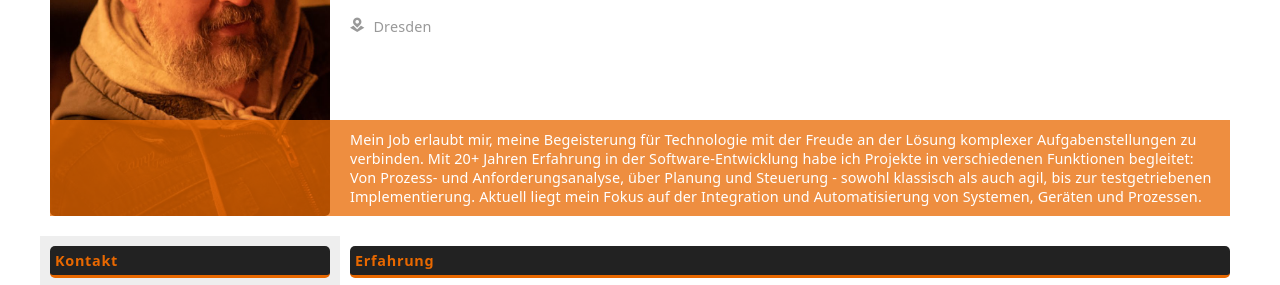
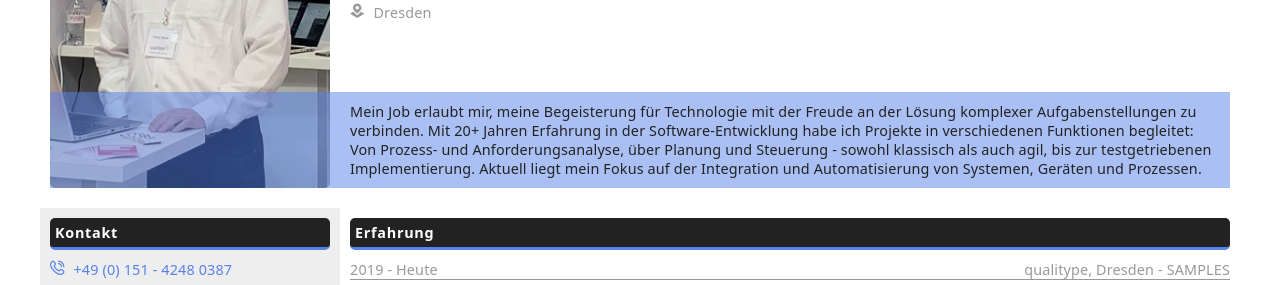
Before and after one commit to RonnyDeuse/ronnydeuse.github.io, a website built with Vite: page index.html in a window 1280 px wide. Shown: the part 195-480 px from the top of the page. Built offline with nearby package versions, Linux system fonts and the light colour scheme.

Commit message:
changed photo and color scheme

```diff
--- a/src/main.css
+++ b/src/main.css
@@ -5,7 +5,7 @@
 :root {
     --color-1: #222;
     --color-2: #fff;
-    --color-3: #e86800;
+    --color-3: rgb(87, 129, 235);
     --color-4: #999;
     --color-5: #eee;
     --spacing-lg: 10px;
@@ -57,7 +57,7 @@ h2 {
     margin: 0 0 var(--spacing-lg);
     background: var(--color-1);
     padding: var(--spacing-sm);
-    color: var(--color-3);
+    color: var(--color-2);
     font-size: 1.0rem;
     font-weight: normal;
     border-radius: 5px;
@@ -71,7 +71,7 @@ h3 {
     letter-spacing: 0.05rem;
     padding: var(--spacing-sm);
     background: var(--color-1);
-    color: var(--color-3);
+    color: var(--color-2);
     border-bottom: 3px solid var(--color-3);
     border-radius: 5px;
 }
@@ -271,9 +271,9 @@ ul.jobs {
 
         p {
             /*background: var(--color-3);*/
-            background: rgba(232, 104, 0, 0.75);
+            background: rgba(87, 129, 235, 0.5);
             padding: var(--spacing-lg) var(--spacing-lg) var(--spacing-lg) 300px;
-            color: var(--color-2);
+            color: var(--color-1);
             /*border-radius: 5px;*/
             margin-bottom: 0;
         }
--- a/src/main.js
+++ b/src/main.js
@@ -4,8 +4,8 @@ import './main.css'
  * title
  */
 
-import profilePhoto from './assets/photo-small.png';
-import profilePhotoLarge from './assets/photo-big.png';
+import profilePhoto from './assets/alt-photo-small.png';
+import profilePhotoLarge from './assets/alt-photo-big.png';
 
 const titleSection = `
     <section id="title">
```
Also changed, not shown: src/assets/alt-photo-big.png (added), src/assets/alt-photo-small.png (added).
